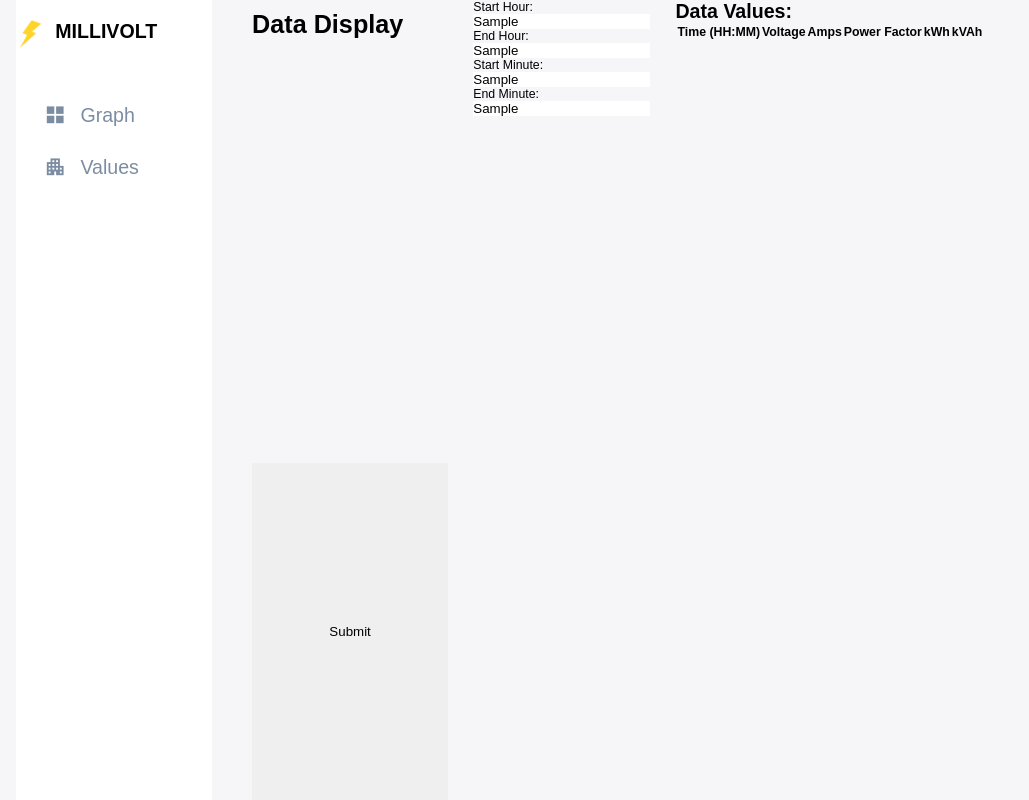
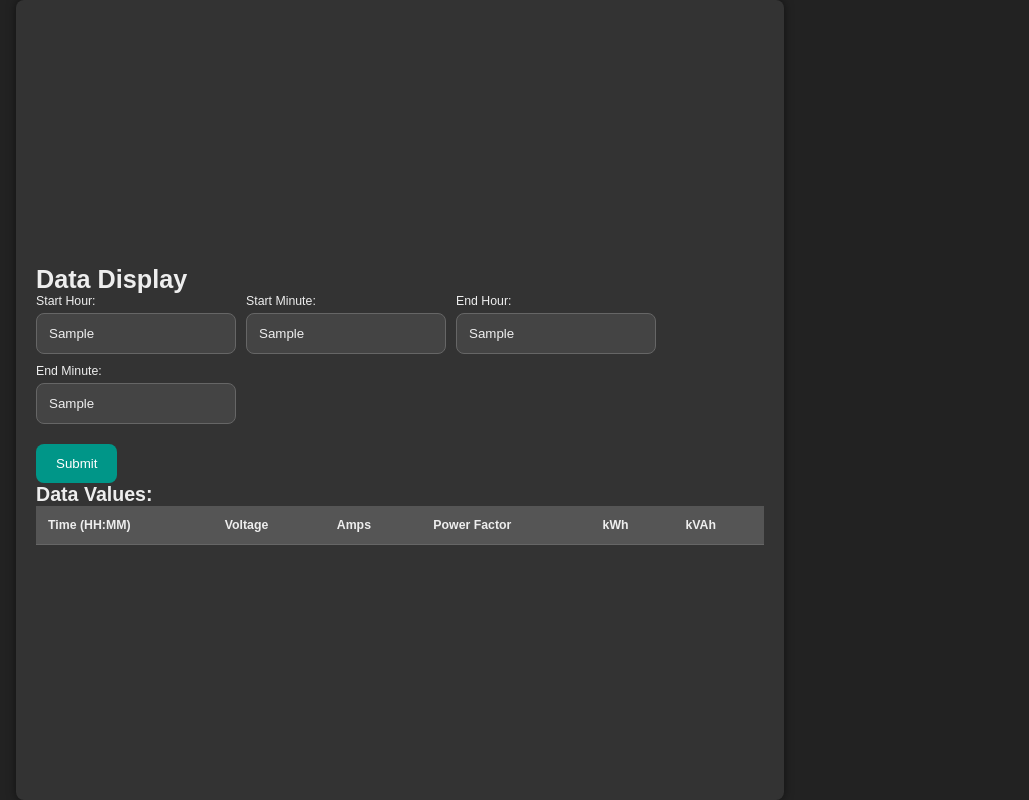
Before and after one commit to arulvel1525/Millivolt, a plain HTML site: page test.html in a window 1280 px wide. Both pictures are taken after typing "Sample", "Sample", "Sample", "Sample" into the empty fields and a click on the button "Submit". Shown: the whole page, without its empty margins (0-1029 px from the left). Drawn offline with Linux system fonts and the light colour scheme.

Commit message:
modified:   diesel.html 	modified:   graph.html 	modified:   index.html 	modified:   places.html 	modified:   test.html

```diff
--- a/test.html
+++ b/test.html
@@ -1,68 +1,138 @@
 <!DOCTYPE html>
 <html>
+
 <head>
     <link rel="stylesheet" href="./style.css">
     <link rel="stylesheet" href="./test.css">
     <link href="https://fonts.googleapis.com/icon?family=Material+Icons+Sharp" rel="stylesheet">
 
+    <style>
+        body {
+            font-family: Arial, sans-serif;
+            background-color: #222;
+            color: #eee;
+            margin: 0;
+            padding: 0;
+        }
+
+        .container {
+            display: flex;
+            justify-content: center;
+            align-items: center;
+            height: 100vh;
+        }
+
+        .dark-theme {
+            background-color: #333;
+            color: #eee;
+            padding: 20px;
+            border-radius: 8px;
+            box-shadow: 0 0 10px rgba(0, 0, 0, 0.5);
+        }
+
+        .input-container {
+            display: flex;
+            flex-wrap: wrap;
+            gap: 10px;
+            margin-bottom: 20px;
+        }
+
+        .input-container div {
+            display: flex;
+            flex-direction: column;
+            width: 200px; /* Adjust the width as needed */
+        }
+
+        .input-container label {
+            margin-bottom: 5px;
+        }
+
+        .input-container input[type="text"] {
+            padding: 12px; /* Increased padding for bigger input */
+            border-radius: 8px; /* Rounded corners */
+            border: 1px solid #666;
+            background-color: #444;
+            color: #eee;
+            width: 100%; /* Take up full width */
+        }
+
+        table {
+            width: 100%;
+            border-collapse: collapse;
+        }
+
+        th,
+        td {
+            padding: 12px; /* Increased padding for table cells */
+            border-bottom: 1px solid #666;
+            text-align: left;
+        }
+
+        th {
+            background-color: #555;
+            color: #eee;
+        }
+
+        tr:nth-child(even) {
+            background-color: #444;
+        }
+
+        tr:hover {
+            background-color: #666;
+        }
+
+        button {
+            padding: 12px 20px; /* Increased padding for button */
+            border: none;
+            border-radius: 8px;
+            background-color: #009688;
+            color: #fff;
+            cursor: pointer;
+        }
+
+        button:hover {
+            background-color: #00796b;
+        }
+    </style>
 </head>
+
 <body>
- <div class="container">
-        <aside>
-            <div class="top">
-                <div class="logo">
-                    <img src="./logo.png" alt="">
-                    <h2>
-                        MILLIVOLT
-                    </h2>
-                </div>
-                <div class="close" id="close-btn">
-                    <span class="material-icons-sharp">
-                        close
-                        </span>
-                </div>
-            </div>
-
-            <div class="sidebar">
-                <a href="./test.html" class="dash"><span class="material-icons-sharp">grid_view</span>  <h3>Graph</h3> </a>
-                <a href="./places.html"><span class="material-icons-sharp">apartment</span>  <h3>Values</h3> </a>
-
-            </div>
-        </aside>
-    <div class="container">
+    <div class="container dark-theme">
+        <div>
             <h1>Data Display</h1>
 
             <div class="input-container">
                 <div>
                     <label for="start-hour">Start Hour:</label>
-                <input type="text" id="start-hour" placeholder="0">
+                    <input type="text" id="start-hour" placeholder="HH">
+                </div>
+                <div>
+                    <label for="start-minute">Start Minute:</label>
+                    <input type="text" id="start-minute" placeholder="MM">
                 </div>
                 <div>
                     <label for="end-hour">End Hour:</label>
-                <input type="text" id="end-hour" placeholder="Enter End Hour">
-            </div>
-            <div>
-                <label for="start-minute">Start Minute:</label>
-                <input type="text" id="start-minute" placeholder="Enter Start Minute">
+                    <input type="text" id="end-hour" placeholder="HH">
                 </div>
                 <div>
                     <label for="end-minute">End Minute:</label>
-                <input type="text" id="end-minute" placeholder="Enter End Minute">
+                    <input type="text" id="end-minute" placeholder="MM">
                 </div>
             </div>
 
+            <button id="submit-button">Submit</button>
+
             <div class="output-container">
                 <h2>Data Values:</h2>
-            <div id="display-values"></div>
+                <table id="display-values"></table>
             </div>
-
-        <button id="submit-button">Submit</button>
+        </div>
     </div>
 
     <script src="https://www.gstatic.com/firebasejs/3.7.4/firebase.js"></script>
     <script>
         // Initialize Firebase (replace with your own config)
-        const firebaseConfig = {
+        var firebaseConfig = {
         apiKey: "AIzaSyD16GTq_2fhnGQaedKDGKyouE6T5xllvAM",
     authDomain: "millivolt-530bc.firebaseapp.com",
     databaseURL: "https://millivolt-530bc-default-rtdb.firebaseio.com",
@@ -147,4 +217,5 @@
         document.getElementById("submit-button").addEventListener("click", displayData);
     </script>
 </body>
+
 </html>
```
Also changed, not shown: diesel.html (+11 -92 lines), graph.html (+11 -31 lines), index.html (+2 -1 lines), places.html (+3 -2 lines). Lines whose indentation alone changed are shown as unchanged.
